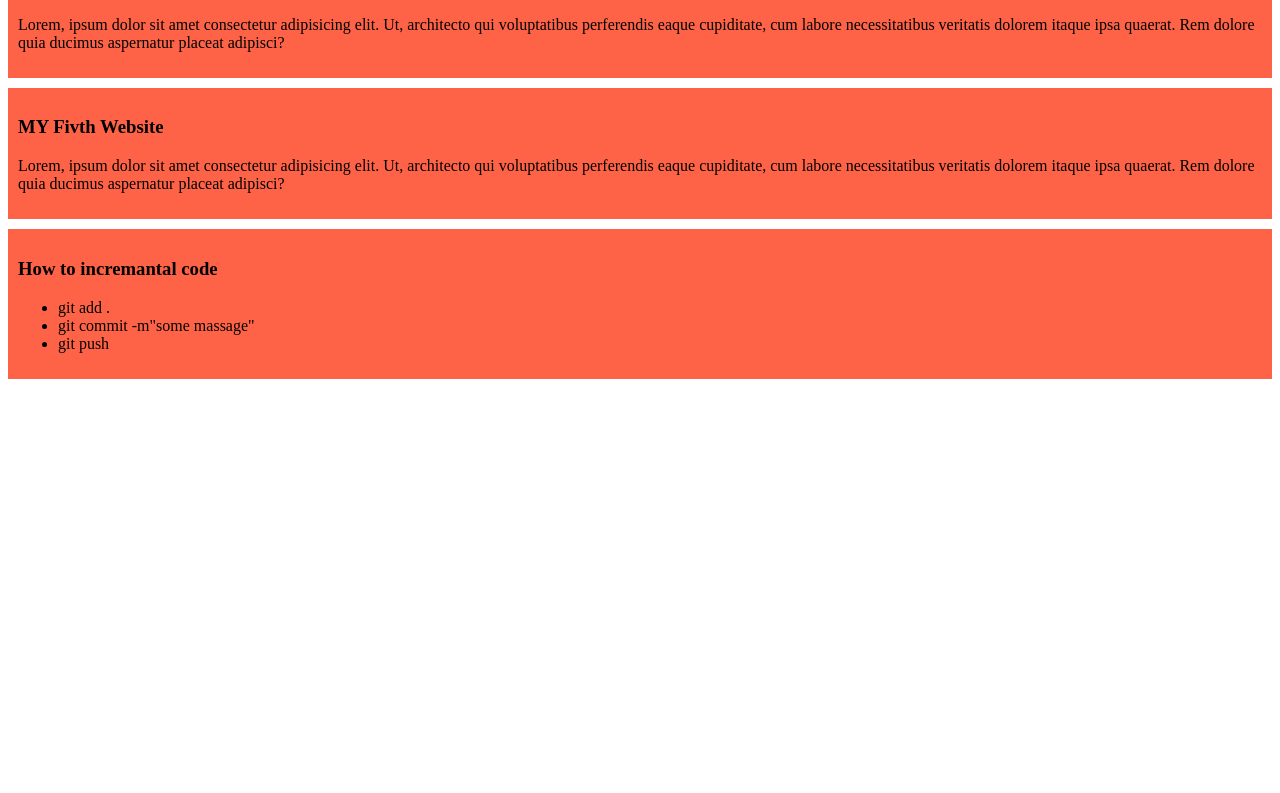
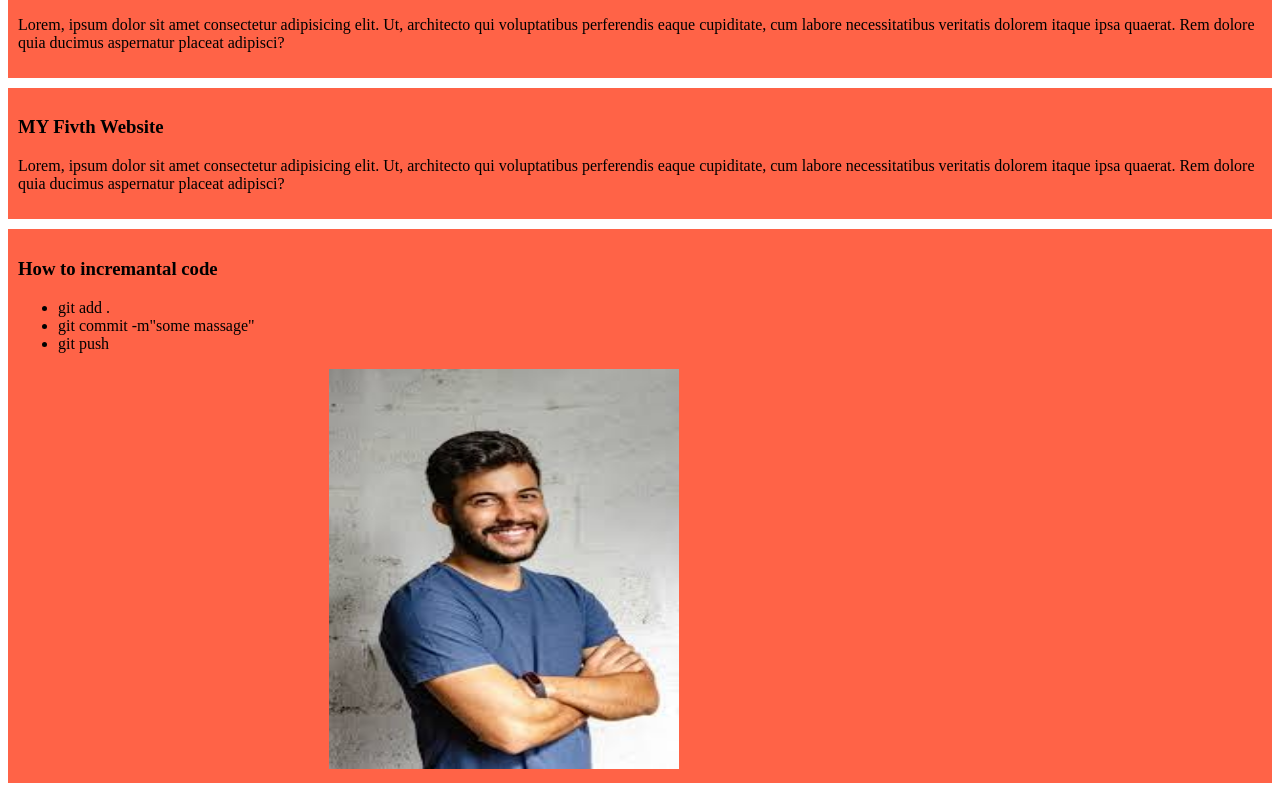
Before and after one commit to Liyanroy12/try-to-push-website, a plain HTML site: page index.html in a window 1280 px wide. Shown: the part 486-1279 px from the top of the page. Before the commit the page ends 875 px from the top, so only its background shows below. Drawn offline with Linux system fonts and the light colour scheme.

Commit message:
added images

```diff
--- a/blog.css
+++ b/blog.css
@@ -3,3 +3,8 @@ div{
     padding: 10px;
     margin-bottom: 10px;
 }
+img{
+    height: 400px;
+    width: 350px;
+    margin-left: 25%;
+}
--- a/index.html
+++ b/index.html
@@ -34,6 +34,7 @@
             <li>git commit -m"some massage"</li>
             <li>git push</li>
         </ul>
+        <img src="download.jpeg" alt="man-photo">
     </div>
 </body>
 </html>
```
Also changed, not shown: download.jpeg (added).
